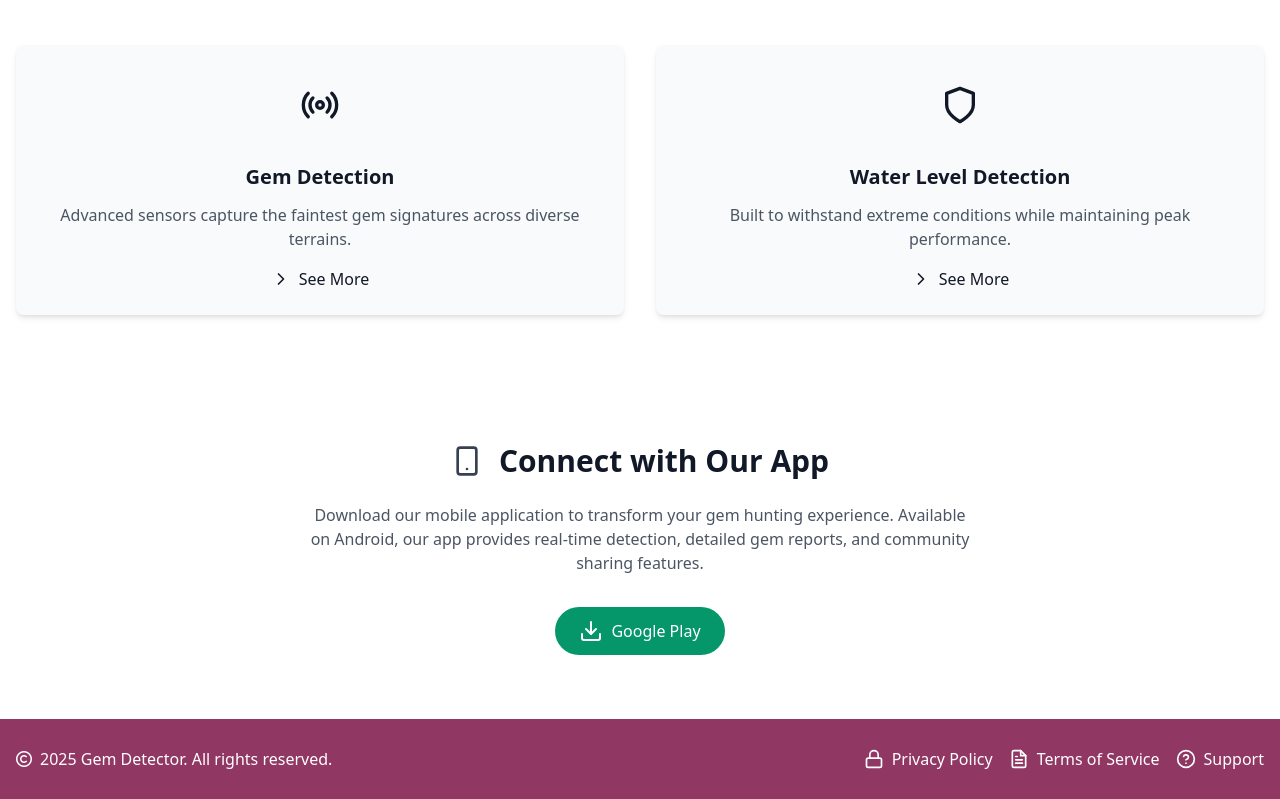
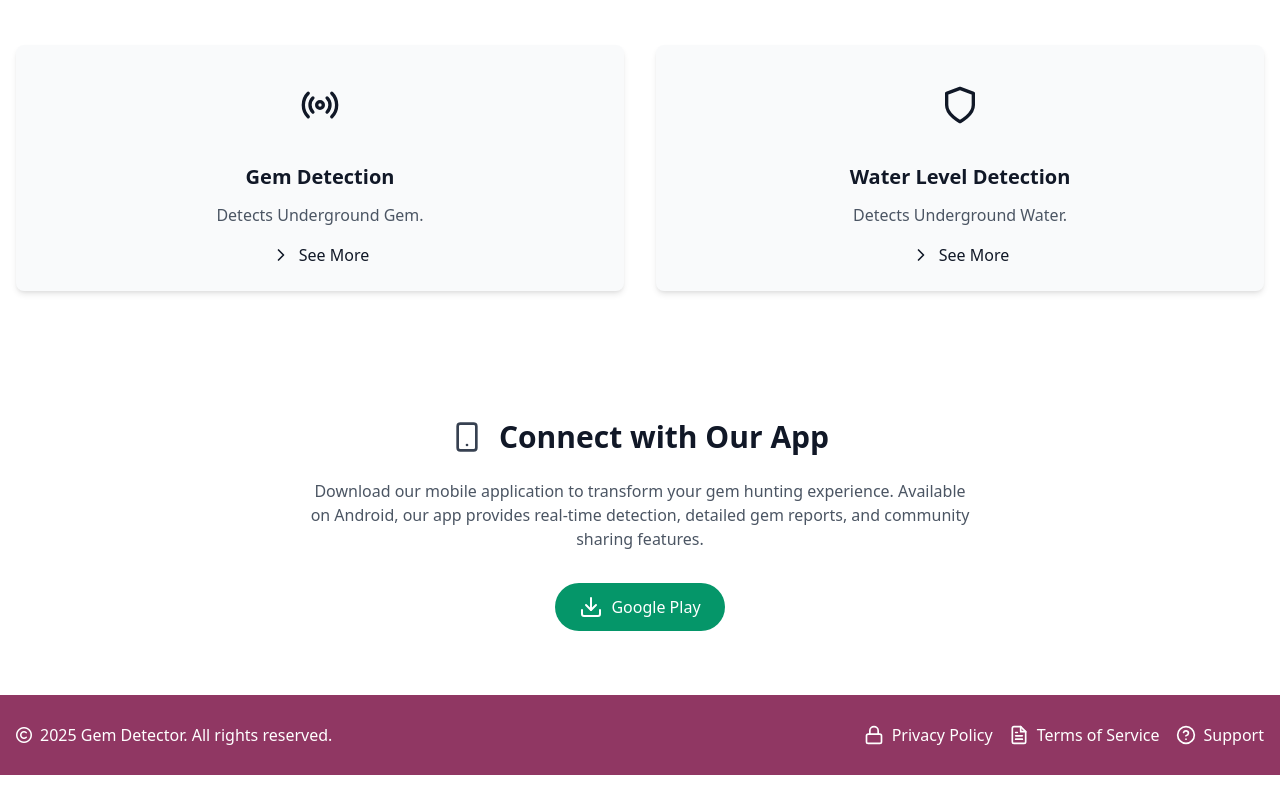
Before and after one commit to Achira020811/Lumistone-Web, a plain HTML site: page Home.html in a window 1280 px wide. Shown: the part 847-1646 px from the top of the page. After the commit the page ends 1622 px from the top, so only its background shows below. Drawn offline with nearby package versions, Linux system fonts and the light colour scheme.

Commit message:
Update Home.html
Update the content of the two cards that are on the home page

```diff
--- a/Home.html
+++ b/Home.html
@@ -114,7 +114,7 @@
                 <i data-feather="radio" class="w-10 h-10 text-[#BA8B02] mx-auto"></i>
               </div>
               <h3 class="text-xl font-semibold mb-3">Gem Detection</h3>
-              <p class="text-gray-600">Advanced sensors capture the faintest gem signatures across diverse terrains.</p>
+              <p class="text-gray-600">Detects Underground Gem.</p>
               <a href="features.html#GemDetection" class="text-[#9085C7] mt-4 inline-block flex items-center justify-center">
                 <i data-feather="chevron-right" class="mr-2 h-5 w-5"></i>
                 See More
@@ -125,7 +125,7 @@
                 <i data-feather="shield" class="w-10 h-10 text-[#0891B2] mx-auto"></i>
               </div>
               <h3 class="text-xl font-semibold mb-3">Water Level Detection </h3>
-              <p class="text-gray-600">Built to withstand extreme conditions while maintaining peak performance.</p>
+              <p class="text-gray-600">Detects Underground Water.</p>
               <a href="features.html#WaterLevelDetection" class="text-[#9085C7] mt-4 inline-block flex items-center justify-center">
                 <i data-feather="chevron-right" class="mr-2 h-5 w-5"></i>
                 See More
```
